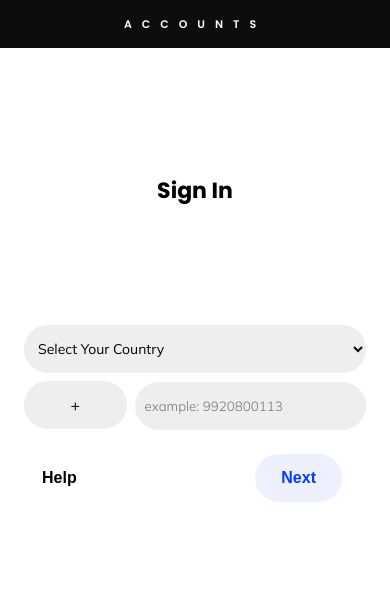
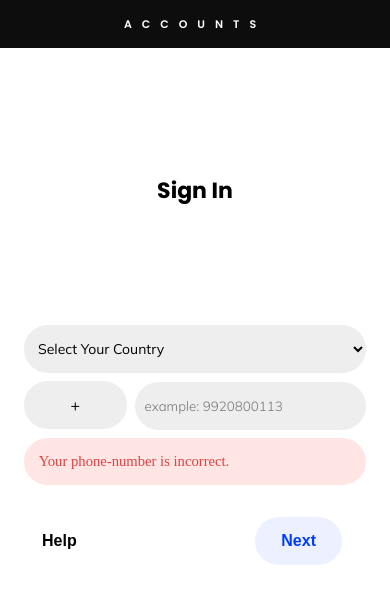
Before and after one commit to MahbodHastam/accounts-client, a Vue app: page /signin in a window 390 px wide. Both pictures are taken after a click on the button "Next". Shown: the top 604 px of the page. Built offline with nearby package versions, Linux system fonts and the light colour scheme; no server answers.

Commit message:
added iranian phone-number validation

```diff
--- /dev/null
+++ b/src/components/Alert.vue
@@ -0,0 +1,50 @@
+<template>
+  <div :class="classes">
+    {{ message }}
+  </div>
+</template>
+
+<script>
+export default {
+  name: 'Alert',
+  props: {
+    message: [String, Boolean],
+    type: String
+  },
+  computed: {
+    classes() {
+      return {
+        alert: true,
+        'alert-danger': this.type === 'danger',
+        'alert-success': this.type === 'success',
+        'alert-warning': this.type === 'warning'
+      }
+    }
+  }
+}
+</script>
+
+<style scoped>
+.alert {
+  width: 100%;
+  padding: 1em;
+  border-radius: 24px;
+  margin: 8px 0;
+  font-size: 11pt;
+}
+
+.alert-danger {
+  color: #e2413e;
+  background: #ffe5e4;
+}
+
+.alert-success {
+  color: #43e23e;
+  background: #e4ffe8;
+}
+
+.alert-warning {
+  color: #e2a93e;
+  background: #fff6e4;
+}
+</style>
--- a/src/components/Login.vue
+++ b/src/components/Login.vue
@@ -16,6 +16,13 @@
           v-model="phoneNumber"
           id="phone-number"
         />
+        <alert
+          v-for="(error, index) in errors"
+          :key="index"
+          v-show="error.message"
+          :message="error.message"
+          type="danger"
+        />
       </div>
 
       <!-- for going back and help -->
@@ -28,15 +35,46 @@
 </template>
 
 <script>
-const axios = require('axios')
+import Alert from './Alert.vue'
+import axios from 'axios'
+
 export default {
+  components: {
+    Alert
+  },
+
   data() {
     return {
       prefix: '+',
-      phoneNumber: null
+      phoneNumber: null,
+      errors: {
+        phoneNumber: { message: false },
+        prefix: { message: false }
+      }
     }
   },
+
   methods: {
+    validateInputs() {
+      const isValid =
+        (this.prefix === '+98' || this.prefix === '+') &&
+        new RegExp('^(\\98|0)?9\\d{9}$').test(this.phoneNumber)
+
+      if (!isValid) {
+        this.errors.phoneNumber.message = 'Your phone-number is incorrect.'
+
+        return false
+      } else this.errors.phoneNumber.message = false
+
+      if (this.prefix === '+') {
+        this.errors.prefix.message = 'Please select your country.'
+
+        return false
+      } else this.errors.prefix.message = false
+
+      return true
+    },
+
     next() {
       var self = this
       var url =
@@ -44,6 +82,9 @@ export default {
         this.prefix.substring(1) +
         this.phoneNumber
       console.log(url)
+
+      if (!this.validateInputs()) return null
+
       axios
         .get(url, { withCredentials: true })
         .then(response => {
```
